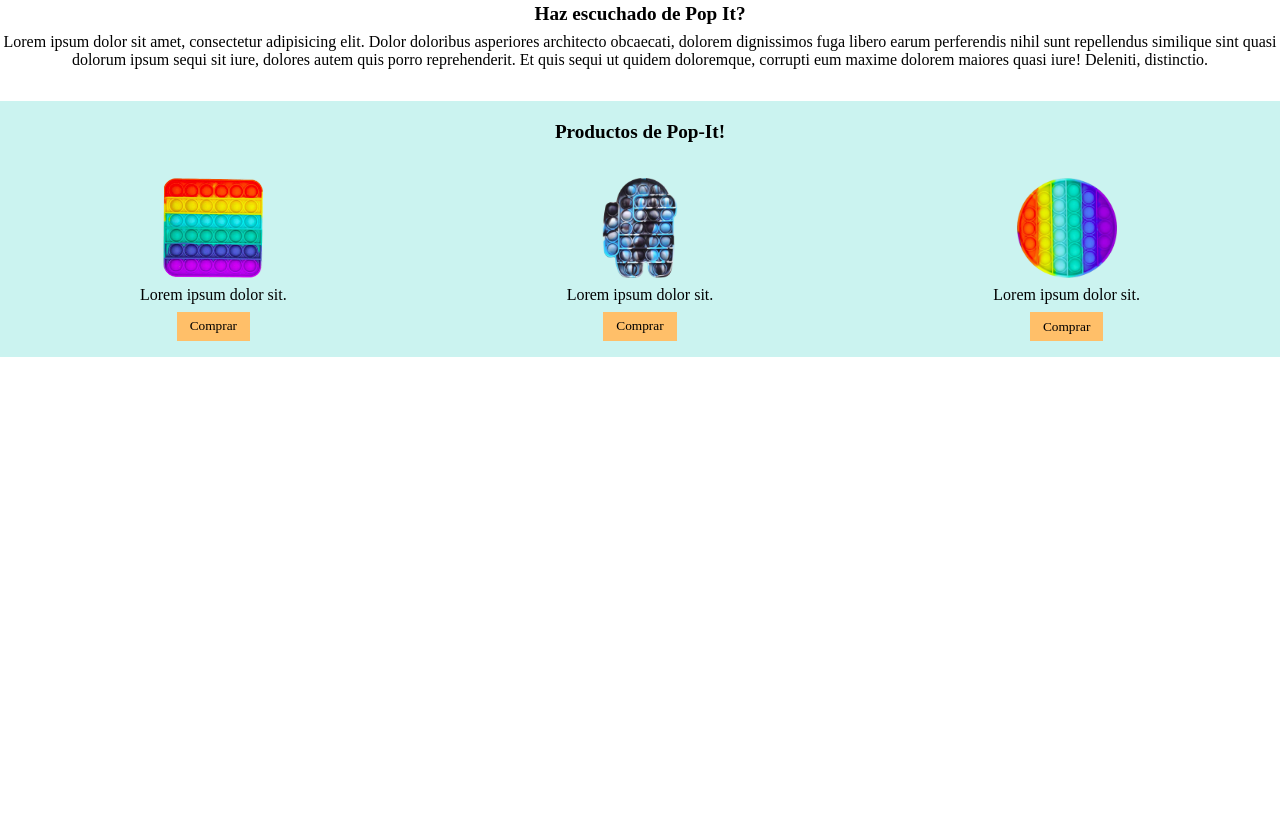
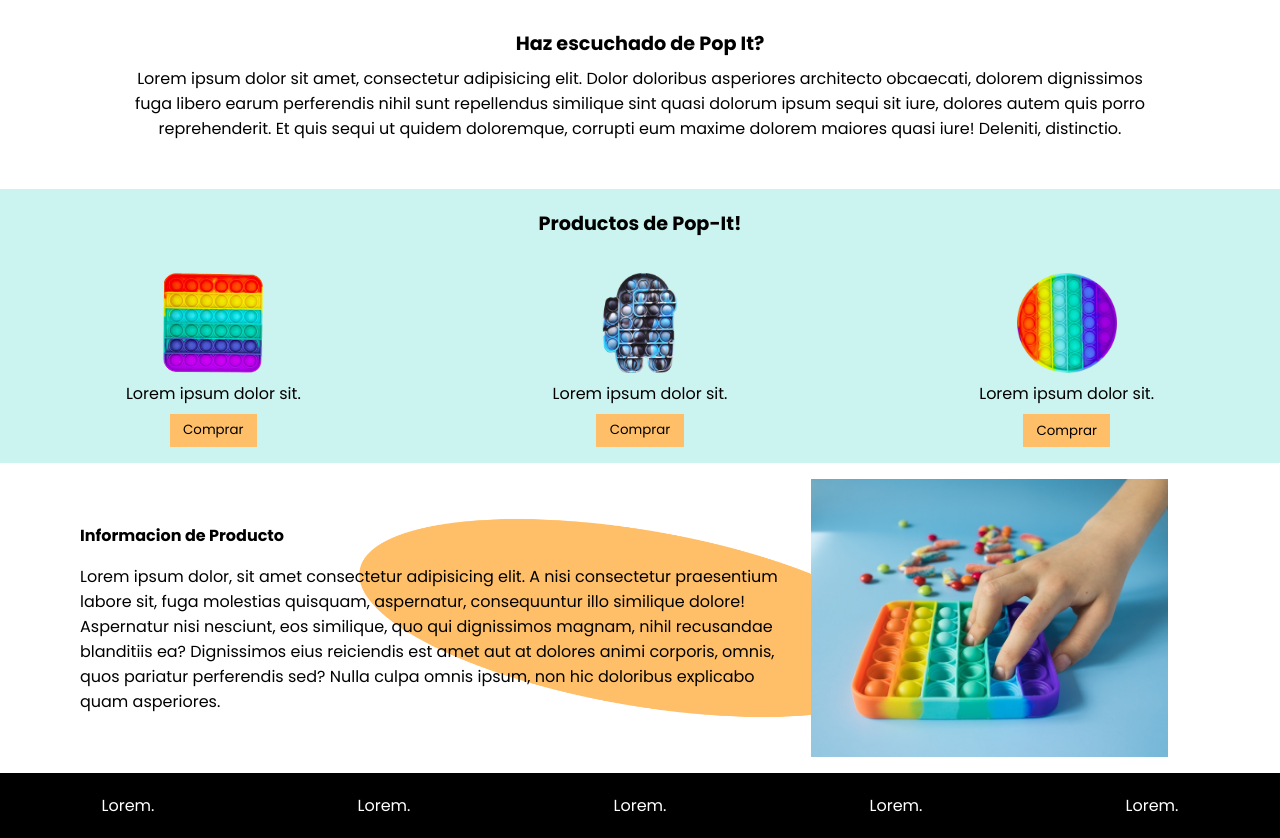
Before and after one commit to JorgeRicardo1/pruebaTecnicaKotdland, a plain HTML site: page index.html in a window 1280 px wide. Shown: the part 460-1298 px from the top of the page. Before the commit the page ends 817 px from the top, so only its background shows below. Drawn offline with Linux system fonts and the light colour scheme.

Commit message:
Pagina Finalizada

```diff
--- a/index.html
+++ b/index.html
@@ -92,6 +92,40 @@
             </div>
         </div>
     </section>
+
+    <section class="information">
+        <div class="information__content">
+            <div class="information__content__texts">
+                <p class="information__content__texts__title">
+                    Informacion de Producto
+                </p>
+                <p class="information__content__texts__paragraph">
+                    Lorem ipsum dolor, sit amet consectetur adipisicing elit. A nisi consectetur praesentium labore sit, fuga molestias quisquam, aspernatur, consequuntur illo similique dolore! Aspernatur nisi nesciunt, eos similique, quo qui dignissimos magnam, nihil recusandae blanditiis ea? Dignissimos eius reiciendis est amet aut at dolores animi corporis, omnis, quos pariatur perferendis sed? Nulla culpa omnis ipsum, non hic doloribus explicabo quam asperiores.
+                </p>
+            </div>
+            <img class="information__content__img" src="/images/photo.jpg" alt="">
+        </div>
+    </section>
+
+    <footer>
+        <div class="footer__content">
+            <div class="footer__content__item">
+                Lorem.
+            </div>
+            <div class="footer__content__item">
+                Lorem.
+            </div>
+            <div class="footer__content__item">
+                Lorem.
+            </div>
+            <div class="footer__content__item">
+                Lorem.
+            </div>
+            <div class="footer__content__item">
+                Lorem.
+            </div>
+        </div>
+    </footer>
 </body>
 </html>
 
--- a/style.css
+++ b/style.css
@@ -1,9 +1,9 @@
+@import url('https://fonts.googleapis.com/css2?family=Poppins:wght@400;500;600;700;800;900&display=swap');
+
 body{
     padding: 0;
     margin: 0;
 }
-
-@import url('https://fonts.googleapis.com/css2?family=Poppins:wght@400;500;600;700;800;900&display=swap');
 
 * {
   font-family: 'Poppins', 'sans-serif';
@@ -12,7 +12,6 @@ body{
 /*--- Seccion header --- */
 .header__movile{
     display: block;
-    box-shadow: 0px 2px 5px #888888;
 }
 
 .header__movile__container{
@@ -33,18 +32,17 @@ body{
     top: 0;
     left: 0;
     bottom: 0;
-    right: 0;
-    background: white;
+    right: 25%;
     display: flex;
     flex-direction: column;
-    align-items: center;
     transform: translatex(-100%);
     transition: transform ease-out .3s;
+    background-color: #FFD49B;
 }
 
 .header__movile__sideMenu.active {
-    transform: translateX(0);
-    background-color: #FFD49B;
+    transform: translatex(0%);
+
 }
 
 .header__movile__sideMenu__button{
@@ -56,6 +54,11 @@ body{
 .header__movile__sideMenu__list{
     list-style: none;
     padding: 0;
+    margin: 1em 1em;
+}
+
+.header__movile__sideMenu__item{
+    margin: 1em 0;
 }
 
 .header__movile__sideMenu__link{
@@ -65,8 +68,6 @@ body{
 
 .header__desktop{
     background-color: #FFBF69;
-    padding: 20px 0 10px 0;
-    box-shadow: 0px 2px 5px #888888;
     display: none;
     padding: 1em 4em;
 }
@@ -149,6 +150,7 @@ body{
     flex-direction: column;
     justify-content: center;
     align-items: center;
+    padding: 0 0.5em;
 }
 
 .about__content__title{
@@ -198,6 +200,46 @@ body{
     width: 50%;
  }
 
+ /* -- section Informacion --- */
+ .information__content{
+    display: flex;
+    background-image: url(/images/bg-grid.png);
+    background-size: contain;
+    background-repeat: no-repeat;
+    background-position: center center;
+ }
+
+.information__content__texts{
+    padding: 0 0.5em;
+}
+
+.information__content__texts__title{
+    font-weight: bold;
+}
+
+.information__content__img{
+    width: 0px;
+}
+
+/* section footer */
+.footer__content{
+    background-color: #000000;
+    display: grid;
+    grid-template-columns: 1fr;
+    align-items: center;
+}
+
+.footer__content__item{
+    height: 65px;
+    color: white;
+    display: flex;
+    justify-content: center;
+    align-items: center;
+
+}
+
+
+
 /* --- desktop ---  */
 @media screen and (min-width: 700px) {
     /*--- seccion header --- */
@@ -238,10 +280,52 @@ body{
         width: 100%;
     }
 
+    /*--- seccion about --- */
+    .about__content{
+        padding: 1em 8em;
+    }
+
     /* seccion Products*/
     .products__content__list {
         display: flex;
         justify-content: space-around;
         flex-wrap: nowrap;
     }
+
+     /* -- section Informacion --- */
+
+
+    .information__content{
+        background-size: 60%;
+        padding: 1em 4em;
+        background-position: center center;
+        align-items: center;
+     }
+
+    .information__content__texts{
+        padding: 0 1em;
+        flex: 2;
+    }
+
+    .information__content__img{
+        flex: 1;
+        padding: 0 3em 0 0;
+    }
+
+    /* section footer */
+    .footer__content{
+        background-color: #000000;
+        display: grid;
+        grid-template-columns: repeat(5, 1fr);
+        align-items: center;
+    }
+
+    .footer__content__item{
+        height: 65px;
+        color: white;
+        display: flex;
+        justify-content: center;
+        align-items: center;
+
+    }
   }
```
